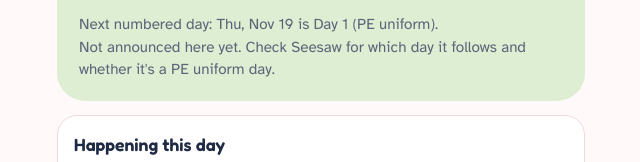
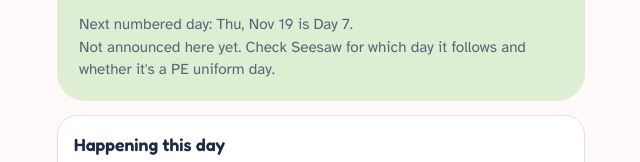
Before and after one commit to delvinamorrow23/EllisFlamingo, a plain HTML site: page index.html in a window 1280 px wide. Shown: the part 430-592 px from the top of the page, 319-959 px from the left. Drawn offline with Linux system fonts and the light colour scheme.

Commit message:
Nov newsletters: day numbers Nov 16-20, red words, letters

```diff
--- a/index.html
+++ b/index.html
@@ -395,6 +395,7 @@ footer a{color:var(--green)}
   put("2027-06","1:7,2:8,3:1,4:S|Last day of school");
   const NOTES = {
     "2026-09-01":"First day of school. Half day with 12:45 dismissal. The rest of Day 1 was made up on Wed Sep 16 (LAB day).",
+    "2026-11-30":"The printed calendar says Day 3, but the Nov 16–20 newsletter ended that week on Day 8, so this may be Day 1. Check the teachers' Nov 30 newsletter.",
     "2026-12-16":"The winter party is on Friday, Dec 18.",
     "2027-04-09":"This date is shaded gray on the printed calendar, and the key doesn't explain it.",
     "2027-04-26":"The draft calendar prints Day 7 here. The pattern suggests Day 5, so check with the teachers."
@@ -423,7 +424,7 @@ footer a{color:var(--green)}
     "2026-11-18":[{kid:"📚", what:"Author Grace Lin visits", more:"Afternoon Lower School assembly with a reading and presentation by Grace Lin. If your Flamingo owns one of her books, she can bring it to get it signed.", pack:["A Grace Lin book to sign, if you have one"]},
                   {adult:1, what:"Paw Shop open, 7:45–10 a.m."},
                   {adult:1, what:"Matilda Jr. musical (7 p.m.)", more:"Ellis musical. Suggested donation $5. Also on Thursday."}],
-    "2026-11-19":[{kid:"🎻", what:"Field trip to the Pittsburgh Symphony", more:"K and 1st grade go to the PSO's “Once Upon a Book” Schooltime concert, with author and illustrator Grace Lin reading her book alongside the orchestra. Buses leave Ellis promptly at 9:15 a.m. and are expected back around noon.", wear:"Formal jumper uniform for the field trip (not the PE uniform)", pack:["Bagged lunch"]},
+    "2026-11-19":[{kid:"🎻", what:"Field trip to the Pittsburgh Symphony", more:"K and 1st grade go to the PSO's “Once Upon a Book” Schooltime concert, with author and illustrator Grace Lin reading her book alongside the orchestra. Buses leave Ellis promptly at 9:15 a.m. and are expected back around noon.", wear:"Formal jumper uniform with a white shirt for the field trip", pack:["Bagged lunch"]},
                   {adult:1, what:"Matilda Jr. musical (7 p.m.)", more:"Second night of the Ellis musical. Suggested donation $5."}],
     "2026-11-20":[{kid:"👵", what:"GrandFriends Day", more:"Grandparents and special friends visit Pre-K and K from 8 to 11 a.m. It's a full school day, but girls may go home with their GrandFriend afterward. If pickup is different from usual, fill out the school's dismissal form and tell the teachers and Ms. Sacco."},
                   {adult:1, what:"GrandFriends Day dismissal form", more:"Fill out the dismissal form from the Nov 13 Lower School email if your Flamingo is leaving with her GrandFriend."}],
@@ -469,7 +470,10 @@ footer a{color:var(--green)}
     {w:"on", week:"Oct 5"},
     {w:"and", week:"Oct 12"},
     {w:"to", week:"Oct 19"},
-    {w:"for", week:"Oct 26"}
+    {w:"for", week:"Oct 26"},
+    {w:"go", week:"Nov 9"},
+    {w:"I", week:"Nov 16"},
+    {w:"like", week:"Nov 16"}
   ];
   const LETTERS = [
     {l:"Mm", week:"Sep 14"},
@@ -479,7 +483,9 @@ footer a{color:var(--green)}
     {l:"Hh", week:"Oct 5"},
     {l:"Gg", week:"Oct 12"},
     {l:"Cc", week:"Oct 19"},
-    {l:"Dd", week:"Oct 26"}
+    {l:"Dd", week:"Oct 26"},
+    {l:"Tt", week:"Nov 9"},
+    {l:"Ii", week:"Nov 16"}
   ];
 
   // ===================================================================
@@ -488,7 +494,11 @@ footer a{color:var(--green)}
   //  then paste them between the braces below and commit.
   // ===================================================================
   const UPDATES = {
-    "2026-09-16": {as:1, why:"Make-up for the half-day first day of school (Sep 1), per the Sep 14–18 Flamingo newsletter."}
+    "2026-09-16": {as:1, why:"Make-up for the half-day first day of school (Sep 1), per the Sep 14–18 Flamingo newsletter."},
+    "2026-11-16": {day:5, why:"Day 5 per the Nov 16–20 Flamingo newsletter. The printed calendar said Day 7."},
+    "2026-11-17": {day:6, why:"Day 6 per the Nov 16–20 Flamingo newsletter. The printed calendar said Day 8."},
+    "2026-11-19": {day:7, why:"Day 7 per the Nov 16–20 Flamingo newsletter. The printed calendar said Day 1."},
+    "2026-11-20": {day:8, why:"Day 8 per the Nov 16–20 Flamingo newsletter. The printed calendar said Day 2."}
   };
   // ===================================================================
 
--- a/sw.js
+++ b/sw.js
@@ -1,5 +1,5 @@
 // Bump CACHE whenever you change index.html, so phones pick up the new version.
-const CACHE = "day-finder-v12";
+const CACHE = "day-finder-v13";
 const ASSETS = ["./", "./index.html", "./manifest.webmanifest", "./icon-192.png", "./icon-512.png"];
 
 self.addEventListener("install", e => {
```
Also changed, not shown: 1 other file.
